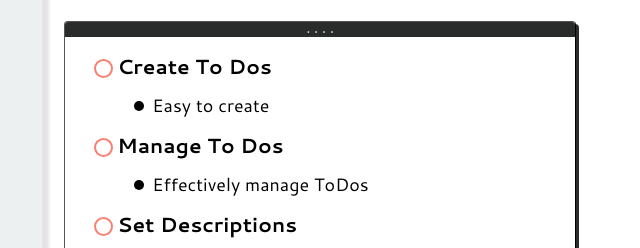
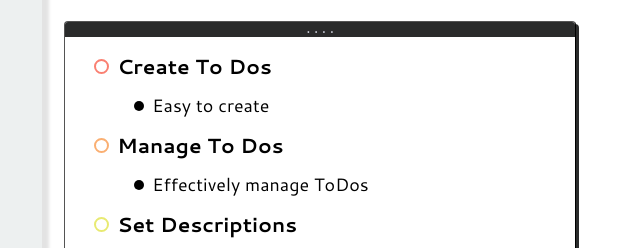
Before and after one commit to prathameshrp/todo-list, a website built with webpack: page src/template.html in a window 1280 px wide. Shown: the part 241-489 px from the top of the page, 214-854 px from the left. Built offline with nearby package versions, Linux system fonts and the light colour scheme.

```diff
--- a/src/scripts/DOMHandler.js
+++ b/src/scripts/DOMHandler.js
@@ -197,6 +197,7 @@
     const addTaskBtn = document.querySelector("#add-task");
     const tdt = document.createElement('dt');
     const tdd = document.createElement('dd');
+    const span = document.createElement('span');
     tdt.setAttribute("task-index", taskIndex);
     addTaskBtn.setAttribute("active-list", todoIndex);
     console.log(task);
@@ -204,6 +205,14 @@
     const taskDesc = task.getDescription();
     tdt.textContent = taskName;
     tdd.textContent = taskDesc;
+
+    let priorityColor = choosePriorityColor(task.getPriority());
+    console.log(task.getPriority());
+    span.style.borderColor = priorityColor;
+    // span.style.backgroundColor = priorityColor;
+
+    span.style.setProperty("--priority-color", priorityColor);
+    tdt.appendChild(span);
 
     mainList.appendChild(tdt);
     mainList.appendChild(tdd);
@@ -216,6 +225,22 @@
     });
 }
 
+function choosePriorityColor(priority)
+{
+    switch (priority) {
+        case 0:
+            return "#fa8072";
+
+        case 1:
+            return "#faaf72";
+        case 2:
+            return "#e8ea72";
+        case 3:
+            return "#7dfa72";
+        default:
+            break;
+    }
+}
 function deleteFromDOM(ele, index) {
     const li = document.querySelector(`[${ele}-index="${index}"]`);
     if(li)
--- a/src/scripts/defaultContent.json
+++ b/src/scripts/defaultContent.json
@@ -9,19 +9,19 @@
                         {
                             "name": "Create To Dos",
                             "description": "Easy to create",
-                            "priority": null,
+                            "priority": 0,
                             "due_date": null
                         },
                         {
                             "name": "Manage To Dos",
                             "description": "Effectively manage ToDos",
-                            "priority": null,
+                            "priority": 1,
                             "due_date": null
                         },
                         {
                             "name": "Set Descriptions",
                             "description": "Like This, Lorem Ipsum? Hyderate yourself",
-                            "priority": null,
+                            "priority": 2,
                             "due_date": null
                         }
                     ]
@@ -32,13 +32,13 @@
                         {
                             "name": "Drink Water",
                             "description": "Keep yourself hydrated",
-                            "priority": null,
+                            "priority": 3,
                             "due_date": null
                         },
                         {
                             "name": "Run for 30mins",
                             "description": "Be fit, be active, and survive",
-                            "priority": null,
+                            "priority": 2,
                             "due_date": null
                         }
                     ]
@@ -49,13 +49,13 @@
                         {
                             "name": "Buy Milk",
                             "description": "Essential",
-                            "priority": null,
+                            "priority": 1,
                             "due_date": null
                         },
                         {
                             "name": "Cook breakfast",
                             "description": "Try to make it tasty, and some for me please",
-                            "priority": null,
+                            "priority": 0,
                             "due_date": null
                         }
                     ]
@@ -71,13 +71,13 @@
                         {
                             "name": "Study Biology",
                             "description": "At least for 30mins",
-                            "priority": null,
+                            "priority": 1,
                             "due_date": null
                         },
                         {
                             "name": "Lie on floor",
                             "description": "Think about life",
-                            "priority": null,
+                            "priority": 3,
                             "due_date": null
                         }
                     ]
@@ -88,13 +88,13 @@
                         {
                             "name": "Attend lectures",
                             "description": "Even though you don't feel like",
-                            "priority": null,
+                            "priority": 2,
                             "due_date": null
                         },
                         {
                             "name": "Buy something sweet",
                             "description": "Preferably pineapple pastry",
-                            "priority": null,
+                            "priority": 0,
                             "due_date": null
                         }
                     ]
@@ -105,7 +105,7 @@
                         {
                             "name": "Enjoy Holidays",
                             "description": "Until you got time",
-                            "priority": null,
+                            "priority": 1 ,
                             "due_date": null
                         }
                     ]
--- a/src/scripts/taskHandler.js
+++ b/src/scripts/taskHandler.js
@@ -36,7 +36,7 @@
 
     getPriority()
     {
-        return this.#decidePriority();
+        return this.#priority;
     }
     getTitle()
     {
@@ -52,7 +52,7 @@
         return this.#description;
     }
 
-    #decidePriority()
+    decidePriority()
     {
         let priorityText;
         switch (this.#priority) {
--- a/src/style.css
+++ b/src/style.css
@@ -424,18 +424,22 @@
     width: 90%;
     word-wrap: break-word;
 }
-#list dt::before
+#list dt span
 {
-    content: " ";
     height: clamp(10px, 2vw, 15px);
     width: clamp(10px, 2vw, 15px);
-    border: 2px solid salmon;
+    border: 2px solid;
+
     border-radius: 50%;
     position: absolute;
     left: 0;
     top: calc(clamp(10px, 2vw, 15px)/2);
 }
-
+#list dt span:hover
+{
+    background-color: var(--theme-substitue-color);
+    background-color: var(--priority-color);
+}
 #list dd
 {
     margin: 3% clamp(30px, 5vw, 40px);
```
